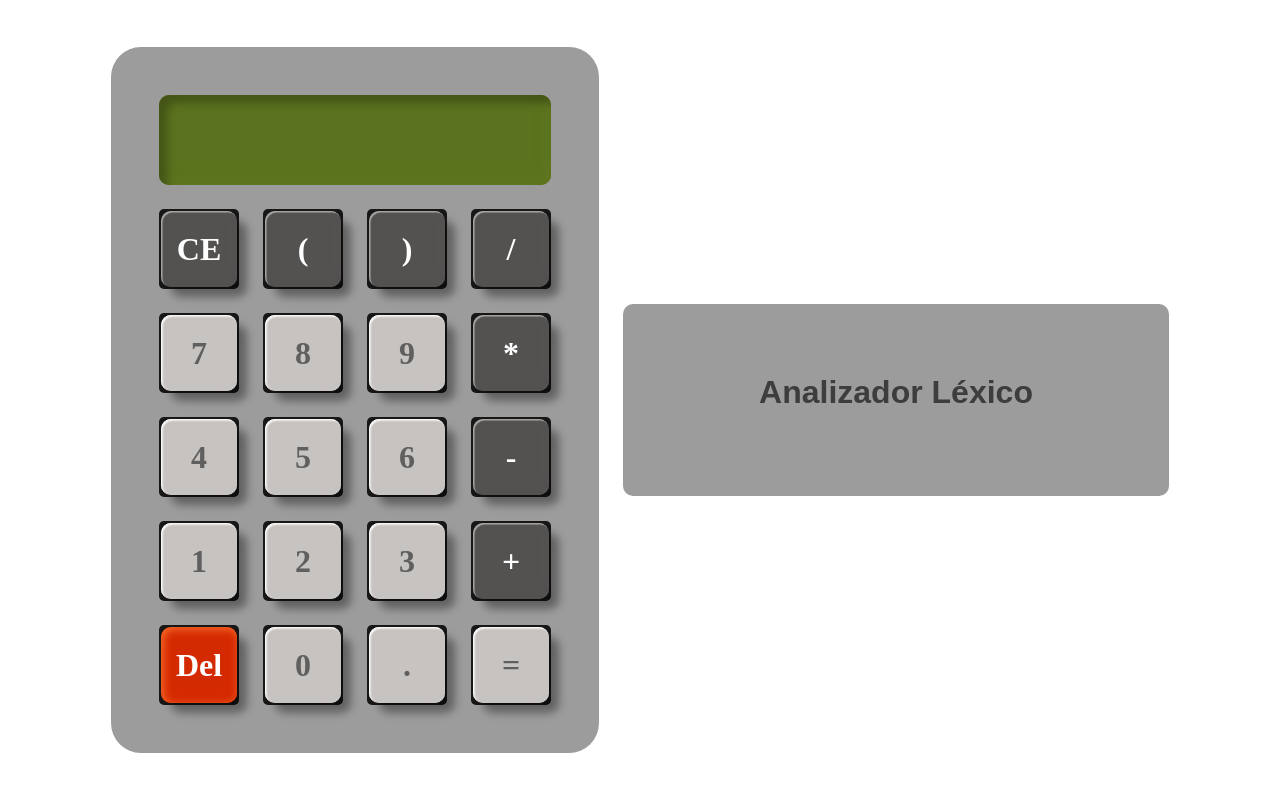
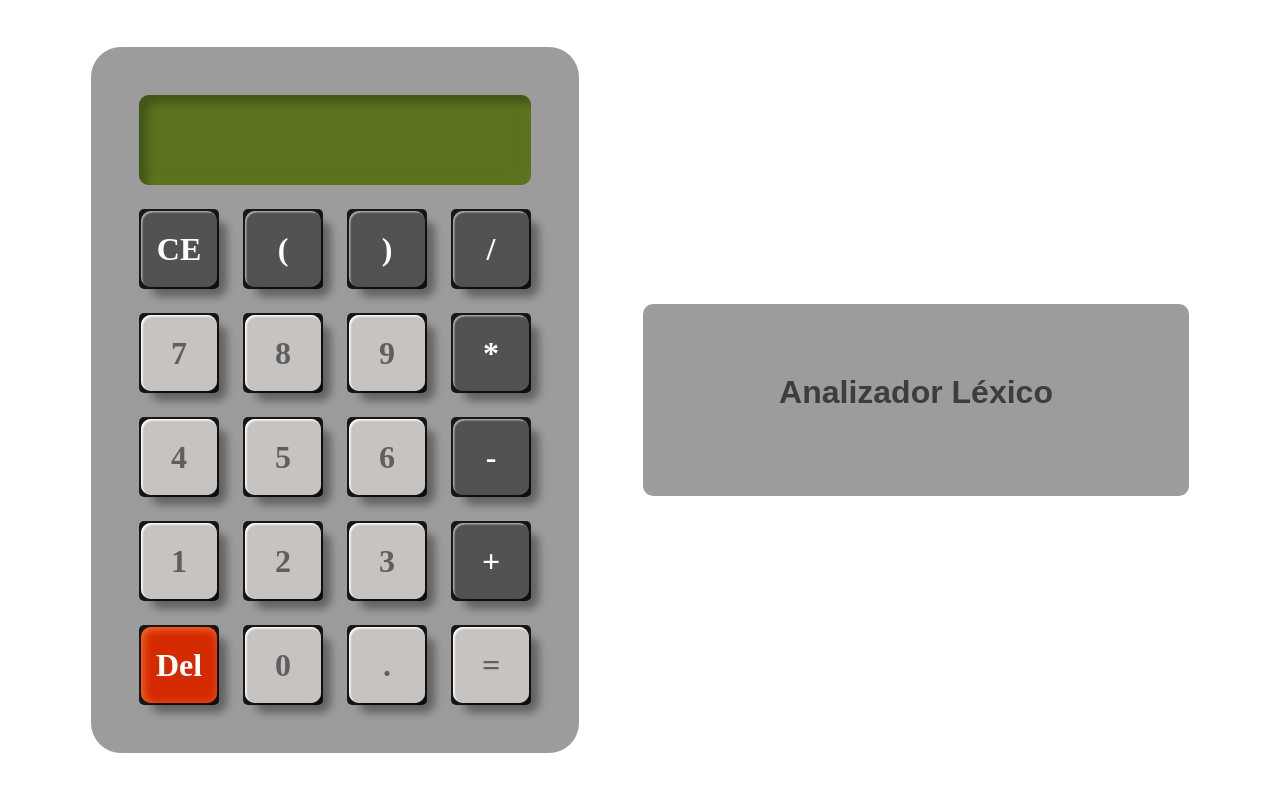
Before and after one commit to NoeOnDev/Calculator-Web-Lexical-Derivation-Tree, a React (Vite) app: page / in a window 1280 px wide. Shown: the top 792 px of the page. Built offline with nearby package versions, Linux system fonts and the light colour scheme.

Commit message:
Aumentar el espacio entre elementos en el cuerpo de la calculadora

```diff
--- a/src/styles/calculadoraStyle.module.css
+++ b/src/styles/calculadoraStyle.module.css
@@ -9,7 +9,7 @@ body {
     justify-content: center;
     align-items: center;
     height: 100vh;
-    gap: 1.5em;
+    gap: 4em;
 }
 
 .calculadora {
```
